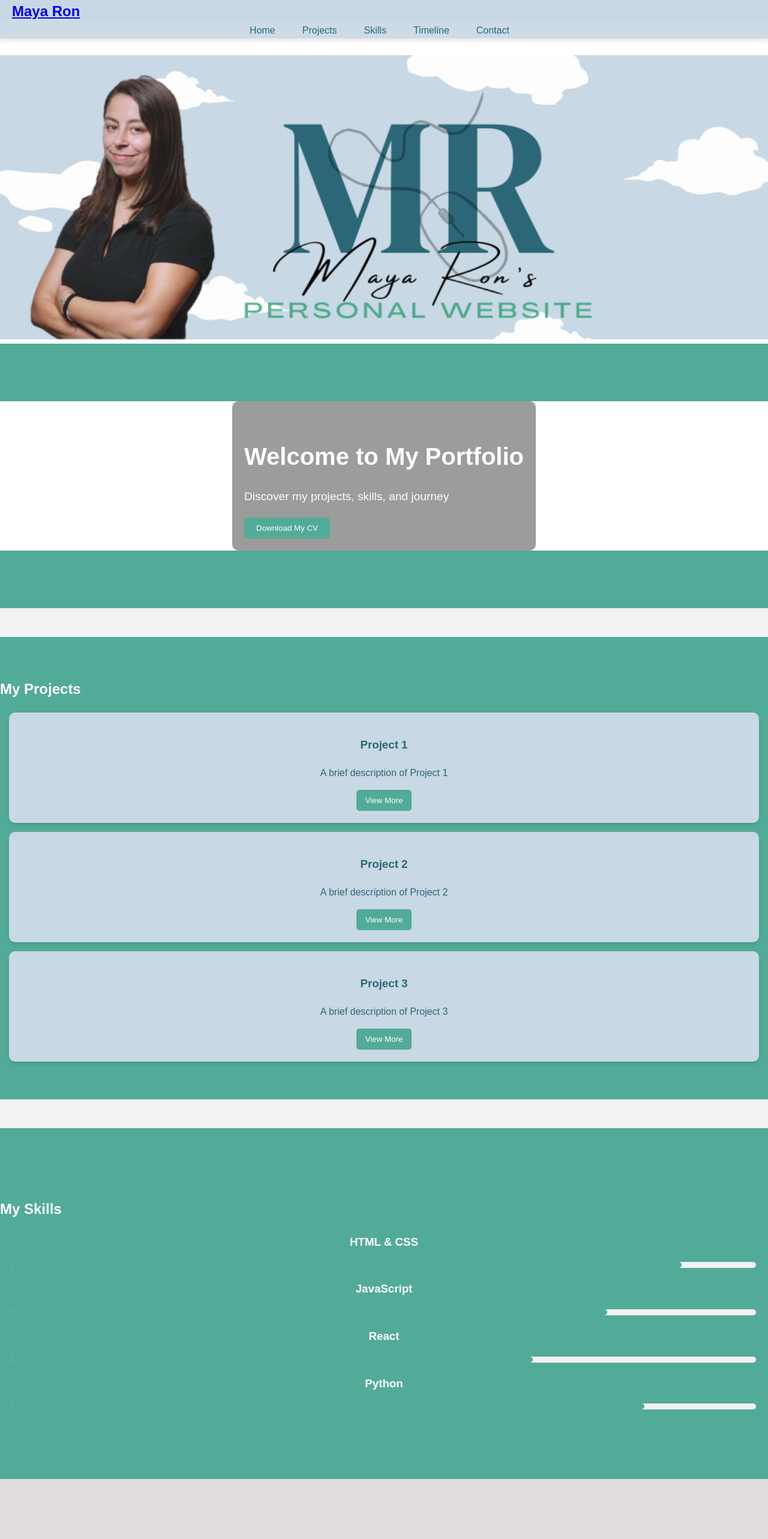
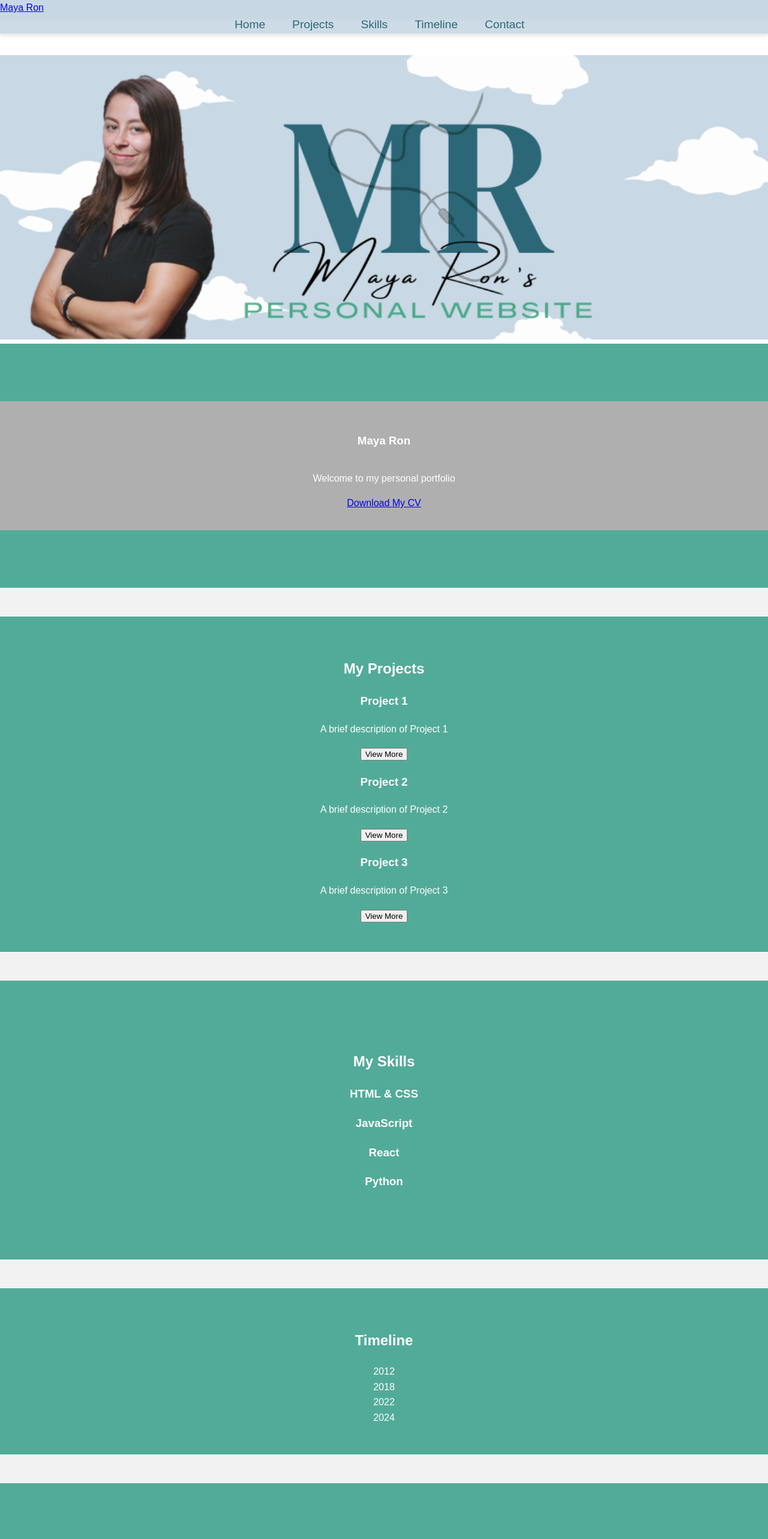
Before and after one commit to mayaron31/my-personal-website, a React (Create React App) app in the folder my-portfolio/: page / in a window 1280 px wide. Shown: the top 2566 px of the page at 60% size. Built offline with nearby package versions, Linux system fonts and the light colour scheme.

Commit message:
little improvement css

```diff
--- a/my-portfolio/src/components/Hero.js
+++ b/my-portfolio/src/components/Hero.js
@@ -2,19 +2,17 @@ import React from "react";
 
 const Hero = () => {
     return (
-        <section id="home">
+        <section id="home" className="hero-section">
             <div className="hero-container">
-                <div className="hero-text">
-                    <h1>Welcome to My Portfolio</h1>
-                    <p>Discover my projects, skills, and journey</p>
-                    <button
-                        id="download-cv"
-                        className="btn"
-                        onClick={() => window.open("/assets/CV/cv.pdf", "_blank")}
-                    >
-                        Download My CV
-                    </button>
-                </div>
+                <h1 className="main-title">Maya Ron</h1>
+                <p className="body-text">Welcome to my personal portfolio</p>
+                <a
+                    href="./assets/CV.pdf"
+                    download="Maya_Ron_CV"
+                    className="btn cv-download-btn"
+                >
+                    Download My CV
+                </a>
             </div>
         </section>
     );
--- a/my-portfolio/src/styles/style.css
+++ b/my-portfolio/src/styles/style.css
@@ -9,6 +9,25 @@ body {
     overflow-x: hidden;
 }
 
+/* Fonts for the Website */
+@import url('https://fonts.googleapis.com/css2?family=Gotu&family=Great+Vibes&family=Mynerve&family=Pacifico&family=Playwrite+IN:wght@100..400&family=Teko:wght@300..700&display=swap');
+
+/* Font Classes */
+.font-header {
+    font-family: 'Pacifico', cursive;
+    font-weight: 400;
+}
+
+.font-section-title {
+    font-family: 'Teko', sans-serif;
+    font-weight: 600;
+}
+
+.font-body {
+    font-family: 'Gotu', sans-serif;
+    font-weight: 400;
+}
+
 /* Navbar */
 header {
     background-color: #c8d8e4;
@@ -16,13 +35,12 @@ header {
     box-shadow: 0 4px 6px rgba(0, 0, 0, 0.1);
 }
 
-/* Navbar Container */
 .navbar {
-    position: fixed; /* Ensures navbar stays at the top */
+    position: fixed;
     top: 0;
     width: 100%;
-    z-index: 10; /* Ensures navbar is above other elements */
-    background-color: rgba(200, 216, 228, 0.9); /* Semi-transparent background */
+    z-index: 10;
+    background-color: rgba(200, 216, 228, 0.9);
     box-shadow: 0px 4px 6px rgba(0, 0, 0, 0.1);
 }
 
@@ -35,68 +53,32 @@ header {
     margin: 0;
 }
 
-.navbar-links.active {
-    display: flex;
-    flex-direction: column;
-    position: absolute;
-    top: 100%;
-    left: 0;
-    width: 100%;
-    background-color: rgba(200, 216, 228, 1);
-    z-index: 10;
-}
-
-.navbar-logo {
-    margin-left: 20px;
-    font-size: 1.5rem;
-    font-weight: bold;
-    color: #2b6777;
-}
-
-.navbar-hamburger {
-    display: none;
-    cursor: pointer;
-    flex-direction: column;
-    justify-content: space-around;
-    height: 20px;
-}
-
-.navbar-hamburger .line {
-    width: 25px;
-    height: 3px;
-    background-color: #2b6777;
-    border-radius: 2px;
-}
-
 .navbar-links li {
-    margin-right: 15px; /* מרווח בין הלשוניות */
-    display: inline-block; /* כדי להבטיח שהן בשורה */
+    margin-right: 15px;
+    display: inline-block;
 }
 
 .navbar-links li a {
-    padding: 10px 15px; /* הוספת רווח פנימי */
-    text-decoration: none; /* ביטול קו תחתון */
+    padding: 10px 15px;
+    text-decoration: none;
     color: #2b6777;
-    font-family: "שם הגופן החדש", sans-serif; /* החלפת גופן */
+    font-family: 'Teko', sans-serif;
+    font-size: 1.2rem;
 }
 
 .navbar-links li a:hover {
-    color: #52ab98; /* שינוי צבע בהובר */
+    color: #52ab98;
 }
 
-
-@media (max-width: 768px) {
-    .navbar-hamburger {
-        display: flex;
-    }
-
-    .navbar-links {
-        display: none;
-    }
-
-    .navbar-links.active {
-        display: flex;
-    }
+/* Hero Section */
+.hero-container {
+    display: flex;
+    flex-direction: column;
+    align-items: center;
+    justify-content: center;
+    text-align: center;
+    padding: 2rem;
+    background-color: #afafaf;
 }
 
 .hero-image {
@@ -105,14 +87,55 @@ header {
     object-fit: cover;
     position: relative;
     z-index: 1;
-    margin-top: 60px; /* Adjusted to account for the navbar height */
+    margin-top: 60px;
 }
 
+.hero-text {
+    font-family: 'Great Vibes', cursive;
+    background-color: #9c9c9c;
+    color: #ffffff;
+    padding: 20px;
+    border-radius: 10px;
+}
 
+.hero-text h1 {
+    font-size: 3rem;
+    margin-bottom: 15px;
+}
+
+.hero-text p {
+    font-family: 'Gotu', sans-serif;
+    font-size: 1.2rem;
+}
+
+.hero-text .btn {
+    background-color: #52ab98;
+    color: #ffffff;
+    border: none;
+    padding: 10px 20px;
+    border-radius: 5px;
+    cursor: pointer;
+    transition: background-color 0.3s ease;
+}
+
+.hero-text .btn:hover {
+    background-color: #73c1af;
+}
+
+/* Section Titles */
+.section-title {
+    font-family: 'Teko', sans-serif;
+    font-size: 2rem;
+    color: #2b6777;
+    text-align: center;
+    margin-bottom: 2rem;
+    text-transform: uppercase;
+}
 
 /* Sections */
 section {
     padding: 3rem 0;
+    text-align: center;
 }
 
 section:nth-child(even) {
@@ -124,18 +147,65 @@ section:nth-child(odd) {
     color: #ffffff;
 }
 
-/* Buttons */
-.btn {
+/* Contact Section */
+.contact--section {
+    padding: 3rem 0;
+    background-color: #c8d8e4;
+    text-align: center;
+}
+
+.contact--section h2 {
+    font-family: 'Teko', sans-serif;
+    font-size: 2.5rem;
+    color: #2b6777;
+    margin-bottom: 20px;
+}
+
+.contact--section p {
+    font-family: 'Gotu', sans-serif;
+    font-size: 1rem;
+    color: #2b6777;
+    margin-bottom: 30px;
+}
+
+.contact--form--container {
+    width: 70%;
+    margin: 0 auto;
+    background: #ffffff;
+    padding: 2rem;
+    border-radius: 10px;
+    box-shadow: 0 4px 8px rgba(0, 0, 0, 0.1);
+}
+
+.contact--form--container label {
+    display: block;
+    text-align: left;
+    margin-bottom: 15px;
+}
+
+.contact--form--container input,
+.contact--form--container textarea,
+.contact--form--container select {
+    width: 100%;
+    padding: 10px;
+    margin-bottom: 20px;
+    border: 1px solid #ddd;
+    border-radius: 5px;
+    font-family: 'Gotu', sans-serif;
+}
+
+.contact--form--container .btn {
+    display: block;
+    width: 100%;
     background-color: #52ab98;
     color: #ffffff;
+    padding: 10px;
     border: none;
-    padding: 10px 20px;
     border-radius: 5px;
     cursor: pointer;
-    transition: background-color 0.3s;
 }
 
-.btn:hover {
+.contact--form--container .btn:hover {
     background-color: #73c1af;
 }
 
@@ -146,211 +216,3 @@ footer {
     padding: 1rem 0;
     text-align: center;
 }
-
-/* Skills Section */
-.skill-card {
-    margin: 20px;
-    text-align: center;
-}
-
-.progress-bar {
-    background-color: #f2f2f2;
-    border-radius: 5px;
-    height: 10px;
-    position: relative;
-    width: 100%;
-}
-
-.progress {
-    background-color: #52ab98;
-    height: 100%;
-    border-radius: 5px;
-    display: block;
-}
-/* Timeline Section */
-.timeline-section {
-    padding: 2rem;
-    background-color: #f2f2f2;
-    text-align: center;
-}
-
-.section-title {
-    font-size: 2rem;
-    margin-bottom: 1.5rem;
-    color: #2b6777;
-}
-#timeline {
-    position: relative;
-    /* מחק או הגדר מחדש את רקע התמונה */
-    /* background-image: url('../assets/images/timeline1.png'); */
-    background-color: #e1dbdb; /* אפשר להוסיף צבע רקע במקום */
-    background-size: cover; /* מבטיח שהעיצוב הקודם נשאר */
-    background-position: center;
-    background-repeat: no-repeat;
-    padding: 3rem 0; /* מוסיף רווחים עבור ציר הזמן */
-}
-
-
-.timeline {
-    display: flex;
-    flex-direction: column;
-    align-items: center;
-    gap: 20px;
-    margin: 20px 0;
-    padding: 20px;
-    border: 1px solid #ddd; /* מוסיף מסגרת כדי להדגיש */
-    border-radius: 10px; /* עיגול פינות */
-    background-color: #ffffff; /* רקע לבן */
-    box-shadow: 0 4px 6px rgba(0, 0, 0, 0.1); /* מוסיף עומק */
-}
-
-.timeline-item {
-    cursor: pointer;
-    background-color: #2b6777;
-    color: white;
-    padding: 10px 20px;
-    border-radius: 10px;
-    width: fit-content;
-    text-align: center;
-    transition: background-color 0.3s, transform 0.3s;
-}
-.timeline-item.active {
-    background-color: #52ab98;
-}
-
-
-.timeline-item:hover {
-    transform: scale(1.1);
-}
-.timeline-content {
-    display: none;
-    width: 80%;
-    background-color: #f2f2f2;
-    color: #2b6777;
-    padding: 20px;
-    border-radius: 10px;
-    box-shadow: 0 4px 6px rgba(0, 0, 0, 0.1);
-    text-align: center;
-    margin-top: 10px;
-}
-
-.timeline-content img {
-    max-width: 100%;
-    height: auto;
-    border-radius: 10px;
-    margin-bottom: 1rem;
-}
-
-.timeline-content p {
-    font-size: 1.1rem;
-    color: #2b6777;
-    line-height: 1.6;
-}
-/* עיצוב תמונות */
-.timeline-image {
-    max-width: 100%;
-    max-height: 300px;
-    object-fit: cover;
-    border-radius: 5px;
-    margin-bottom: 10px;
-}
-
-
-
-/* Projects Section */
-.project-card {
-    background-color: #c8d8e4;
-    color: #2b6777;
-    padding: 20px;
-    border-radius: 10px;
-    box-shadow: 0 4px 6px rgba(0, 0, 0, 0.1);
-    margin: 15px;
-    text-align: center;
-    transition: transform 0.3s, box-shadow 0.3s;
-}
-
-.project-card:hover {
-    transform: scale(1.05);
-    box-shadow: 0 6px 10px rgba(0, 0, 0, 0.2);
-}
-
-.project-btn {
-    background-color: #52ab98;
-    color: #ffffff;
-    border: none;
-    padding: 10px 15px;
-    border-radius: 5px;
-    cursor: pointer;
-    transition: background-color 0.3s;
-}
-
-.project-btn:hover {
-    background-color: #73c1af;
-}
-
-/* Hero Section */
-
-/* HERO CONTAINER */
-.hero-container {
-    position: relative;
-    width: 100%;
-    height: auto; /* Adjusts the height dynamically based on content */
-    background-color: #ffffff; /* Background color for safety */
-    display: flex; /* Aligns child elements */
-    flex-direction: column; /* Stacks the elements vertically */
-    align-items: center; /* Centers elements horizontally */
-    justify-content: center; /* Centers elements vertically */
-    padding: 0; /* Removes unnecessary padding */
-    margin: 0; /* Removes unnecessary margin */
-}
-
-
-.main-photo-container {
-    text-align: center;
-    margin: 0 auto;
-    padding: 20px 0;
-}
-
-.main-photo {
-    width: 100%; /* תמלא את רוחב ההורה */
-    max-width: 1200px; /* לא לעבור רוחב מסוים */
-    height: auto; /* שומר על יחס גובה-רוחב */
-    border-radius: 10px; /* פינות מעוגלות */
-    box-shadow: 0 4px 10px rgba(0, 0, 0, 0.1); /* צל מסביב */
-}
-
-
-/* HERO TEXT */
-.hero-text {
-    position: relative;
-    z-index: 10; /* מעל הרקע */
-    background-color: #9c9c9c; /* צבע אפור */
-    color: #fffbfb;
-    padding: 20px;
-    border-radius: 10px;
-}
-
-.hero-text h1 {
-    font-size: 2.5rem; /* Adjust headline size */
-    font-weight: bold;
-    margin-bottom: 15px;
-}
-
-.hero-text p {
-    font-size: 1.2rem;
-    margin-bottom: 20px;
-}
-
-.hero-text .btn {
-    background-color: #52ab98; /* Button background color */
-    color: #ffffff; /* Button text color */
-    border: none;
-    padding: 10px 20px;
-    border-radius: 5px;
-    cursor: pointer;
-    transition: background-color 0.3s ease;
-}
-.hero-text .btn:hover {
-    background-color: #73c1af;
-    transform: scale(1.05); /* Slightly enlarges button on hover */
-}
```
Also changed, not shown: my-portfolio/src/components/Contact.js (+23 -40 lines).
